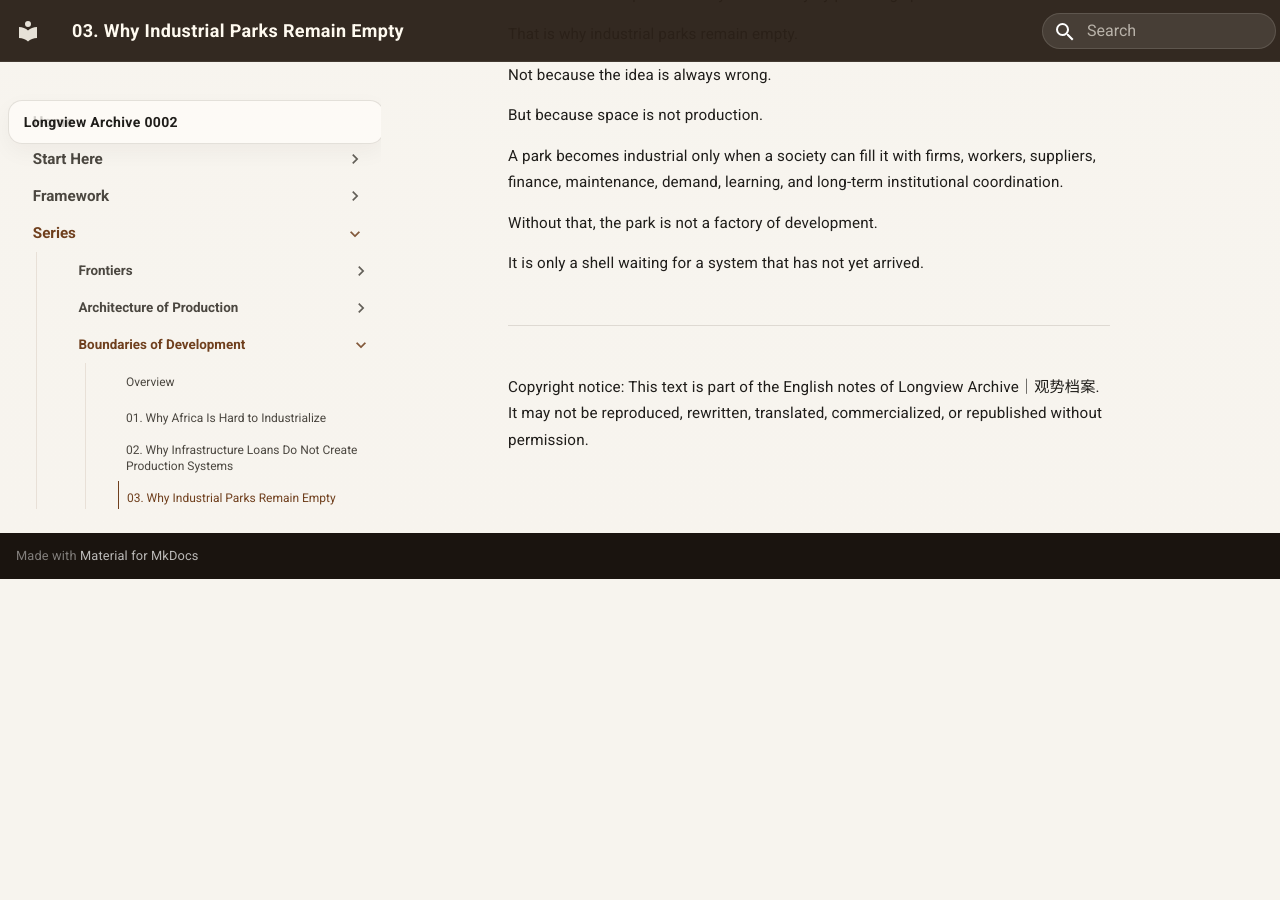
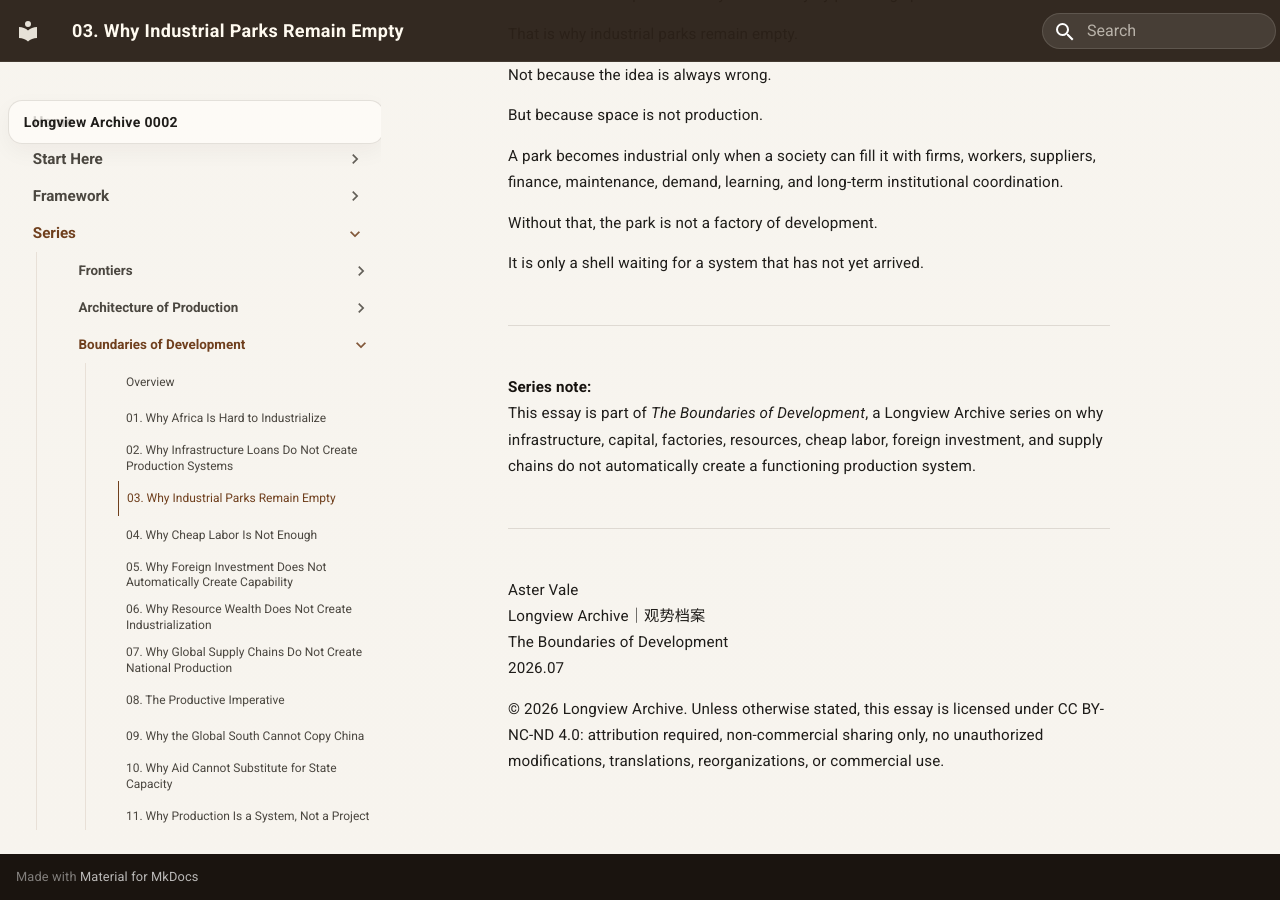
Before and after one commit to guanshi1688/longview-archive, an MkDocs documentation site: the page built from docs/essays/notes/english/Development/03-why-industrial-parks-remain-empty.md, in a window 1280 px wide and 900 px high, scrolled down 9449 px. Built offline with MkDocs 1.6.1 and Material for MkDocs 9.7.7, drawn with Linux system fonts in a browser that asks for light colours; before the commit the page ends 10028 px from its top, so only the background shows below that.

Commit message:
Update 03-why-industrial-parks-remain-empty.md

```diff
--- a/docs/essays/notes/english/Development/03-why-industrial-parks-remain-empty.md
+++ b/docs/essays/notes/english/Development/03-why-industrial-parks-remain-empty.md
@@ -420,4 +420,14 @@
 
 ---
 
-Copyright notice: This text is part of the English notes of Longview Archive｜观势档案. It may not be reproduced, rewritten, translated, commercialized, or republished without permission.
+**Series note:**
+This essay is part of *The Boundaries of Development*, a Longview Archive series on why infrastructure, capital, factories, resources, cheap labor, foreign investment, and supply chains do not automatically create a functioning production system.
+
+---
+
+Aster Vale
+Longview Archive｜观势档案
+The Boundaries of Development
+2026.07
+
+© 2026 Longview Archive. Unless otherwise stated, this essay is licensed under CC BY-NC-ND 4.0: attribution required, non-commercial sharing only, no unauthorized modifications, translations, reorganizations, or commercial use.
```
